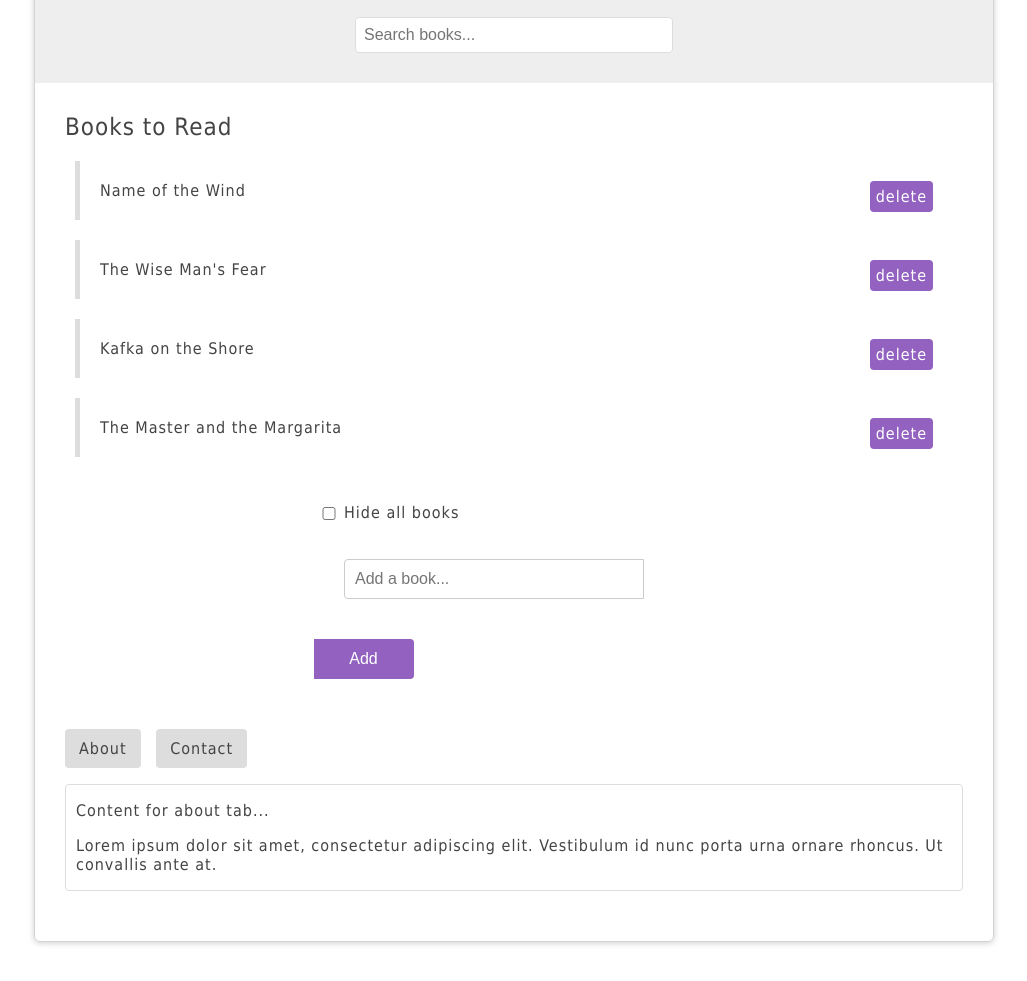
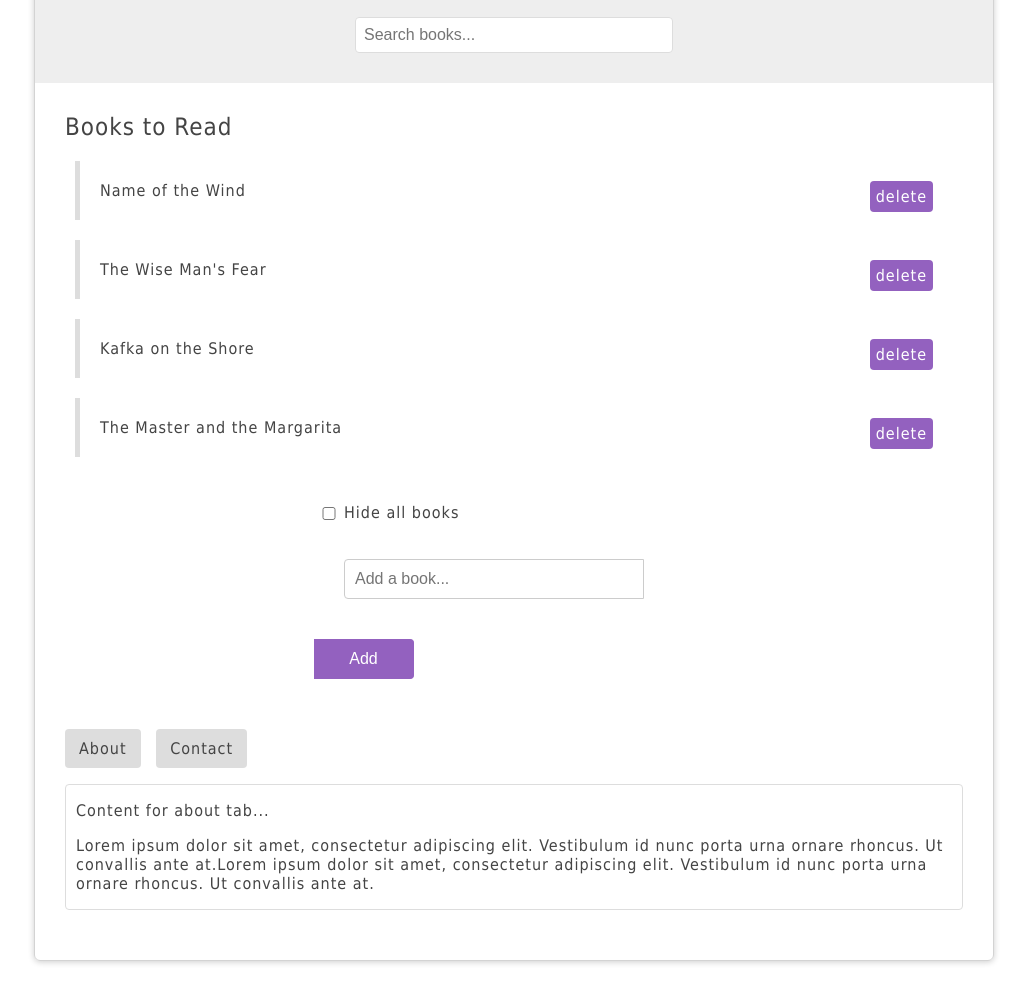
Before and after one commit to yashasvi13/Bookorama, a plain HTML site: page index.html in a window 1280 px wide. Shown: the part 111-1092 px from the top of the page, without its empty margins (126-1153 px from the left). Drawn offline with Linux system fonts and the light colour scheme.

Commit message:
added panel content

```diff
--- a/index.html
+++ b/index.html
@@ -52,7 +52,9 @@
           <p>Content for about tab...</p>
           <p>
             Lorem ipsum dolor sit amet, consectetur adipiscing elit. Vestibulum
-            id nunc porta urna ornare rhoncus. Ut convallis ante at.
+            id nunc porta urna ornare rhoncus. Ut convallis ante at.Lorem ipsum
+            dolor sit amet, consectetur adipiscing elit. Vestibulum id nunc
+            porta urna ornare rhoncus. Ut convallis ante at.
           </p>
         </div>
         <div class="panel" id="contact">
```
